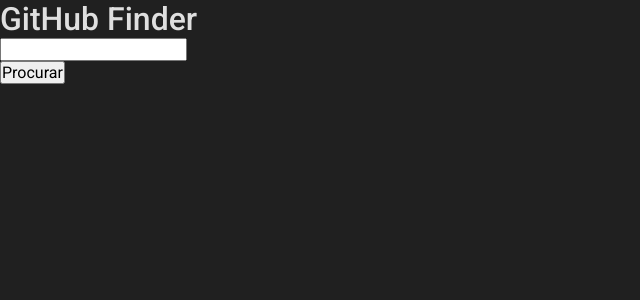
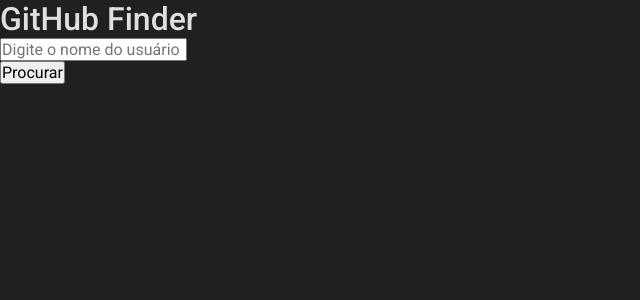
Before and after one commit to raphaelcdsouza/gitrepofinderfront, a React (Create React App) app: page / in a window 1280 px wide. Shown: the top 300 px of the page, without its empty margins (0-640 px from the left). Built offline with nearby package versions, Linux system fonts and the light colour scheme.

Commit message:
Added input placeholder message

```diff
--- a/src/pages/Dashboard/index.jsx
+++ b/src/pages/Dashboard/index.jsx
@@ -48,7 +48,7 @@ const Dashboard = () => {
       <h1>GitHub Finder</h1>
 
       <form onSubmit={handleFormSubmit}>
-        <Input type="text" name="repo" error={error} onChange={handleInputChange} />
+        <Input type="text" name="repo" error={error} placeholder="Digite o nome do usuário" onChange={handleInputChange} />
         <button type="submit">Procurar</button>
       </form>
 
```
